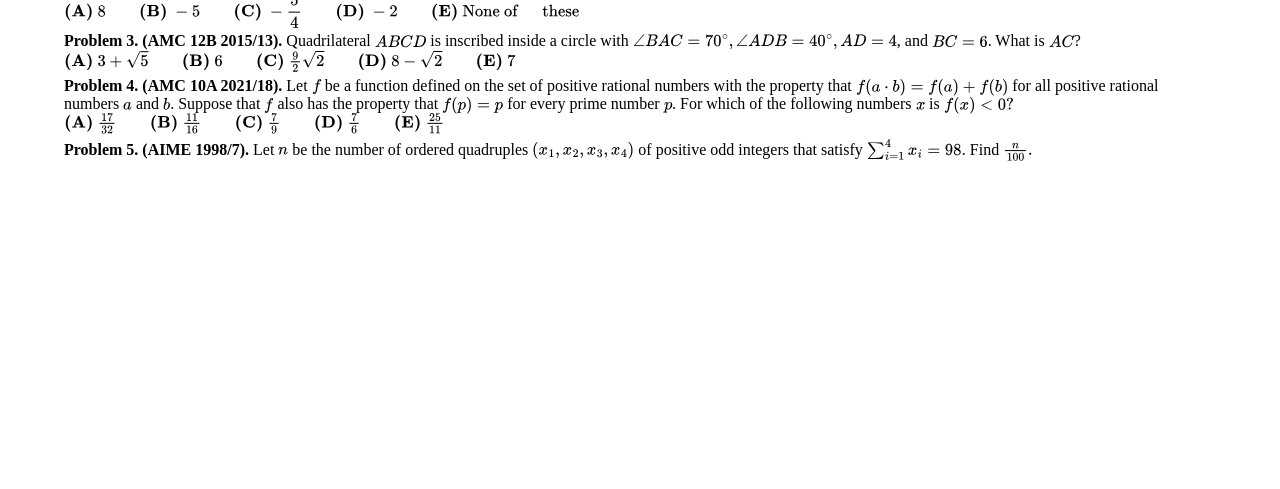
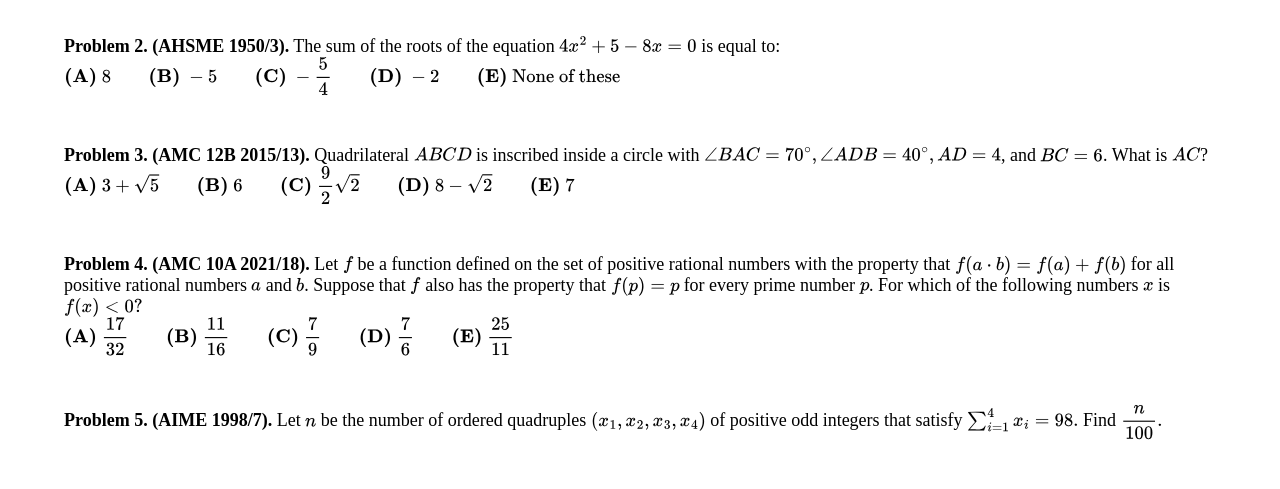
Before and after one commit to honeycombi/mkamath, a plain HTML site: page meet/10-07-21.html in a window 1280 px wide. Shown: the part 447-936 px from the top of the page. Before the commit the page ends 800 px from the top, so only its background shows below. Drawn offline with nearby package versions, Linux system fonts and the light colour scheme.

Commit message:
Fixed spacing on 10/7 problems

```diff
--- a/main.css
+++ b/main.css
@@ -3,6 +3,7 @@ body {
   counter-reset: box-problem;
   margin-left: 5%;
   margin-right: 5%;
+  font-size: large;
 }
 
 .source::before {
@@ -24,7 +25,7 @@ body {
 
 .problem {
   counter-increment: box-problem;
-  margin-bottom: 5px;
+  margin-bottom: 50px;
 }
 
 .problem::before {
--- a/meet/10-07-21.html
+++ b/meet/10-07-21.html
@@ -43,15 +43,14 @@
       The sum of the roots of the equation $ 4x^2+5-8x=0$ is equal to:
       <br />
       $\textbf{(A)}\ 8 \qquad \textbf{(B)}\ -5 \qquad \textbf{(C)}\
-      -\dfrac{5}{4} \qquad \textbf{(D)}\ -2 \qquad \textbf{(E)}\ \text{None of
-      these}$
+      -\dfrac{5}{4} \qquad \textbf{(D)}\ -2 \qquad \textbf{(E)}\ \text{None of these}$
     </div>
     <div class="problem">
       <div class="source">AMC 12B 2015/13</div>
       Quadrilateral $ABCD$ is inscribed inside a circle with $\angle BAC=
       70^{\circ}, \angle ADB= 40^{\circ}, AD=4$, and $BC=6$. What is $AC$?
       $\textbf{(A) }3+\sqrt{5}\qquad\textbf{(B) }6\qquad\textbf{(C)
-      }\frac{9}{2}\sqrt{2}\qquad\textbf{(D) }8-\sqrt{2}\qquad\textbf{(E) }7$
+      }\dfrac{9}{2}\sqrt{2}\qquad\textbf{(D) }8-\sqrt{2}\qquad\textbf{(E) }7$
     </div>
     <div class="problem">
       <div class="source">AMC 10A 2021/18</div>
@@ -61,14 +60,14 @@
       for every prime number $p$. For which of the following numbers $x$ is
       $f(x)<0?$
       <br />
-      $\textbf{(A) } \frac{17}{32} \qquad \textbf{(B) } \frac{11}{16} \qquad
-      \textbf{(C) } \frac{7}{9} \qquad \textbf{(D) } \frac{7}{6} \qquad
-      \textbf{(E) } \frac{25}{11}$
+      $\textbf{(A) } \dfrac{17}{32} \qquad \textbf{(B) } \dfrac{11}{16} \qquad
+      \textbf{(C) } \dfrac{7}{9} \qquad \textbf{(D) } \dfrac{7}{6} \qquad
+      \textbf{(E) } \dfrac{25}{11}$
     </div>
     <div class="problem">
       <div class="source">AIME 1998/7</div>
       Let $n$ be the number of ordered quadruples $(x_1,x_2,x_3,x_4)$ of
-      positive odd integers that satisfy $\sum_{i = 1}^4 x_i = 98.$ Find $\frac
+      positive odd integers that satisfy $\sum_{i = 1}^4 x_i = 98.$ Find $\dfrac
       n{100}.$
     </div>
   </body>
```
